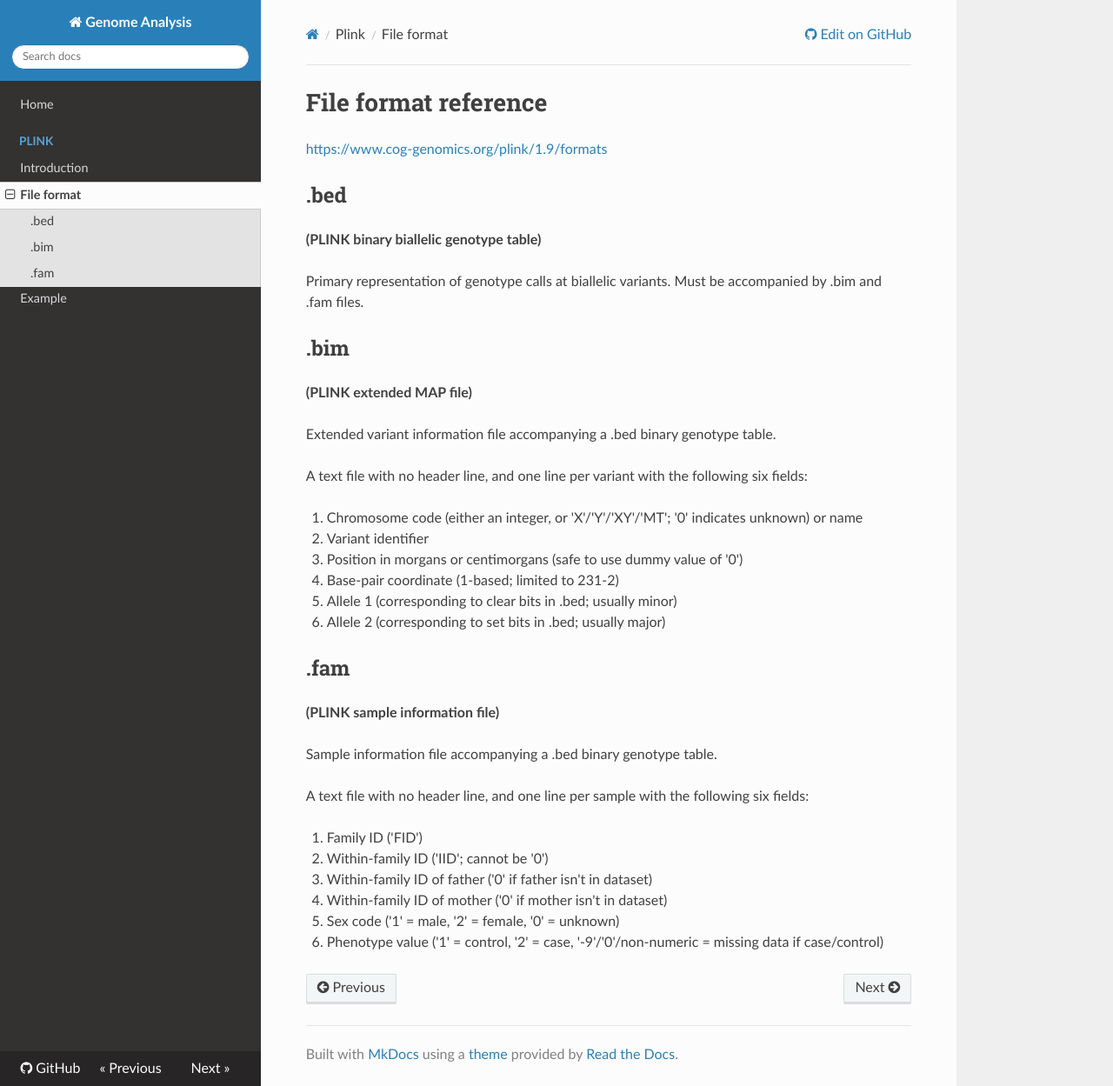
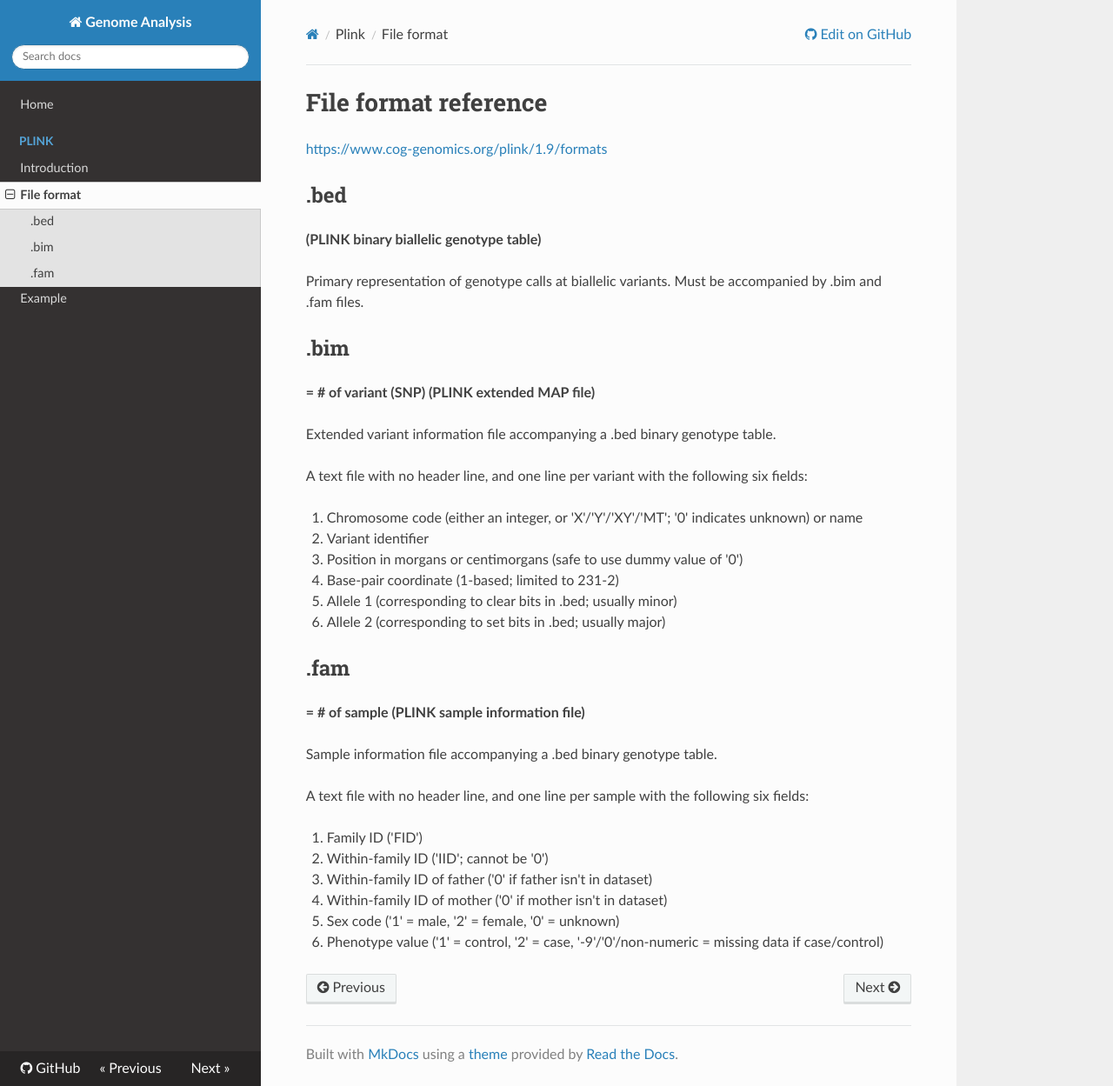
Before and after one commit to WonyoungCho/plink, an MkDocs documentation site: the page built from docs/plink_fmt.md, in a window 1280 px wide and 1249 px high. Shown: the whole window at 87% size. Built offline with MkDocs 1.6.1, drawn with Linux system fonts in a browser that asks for light colours; nearby versions of some CDN libraries; old or Windows-style settings are respelled for this version of MkDocs.

Commit message:
Update plink_fmt.md

```diff
--- a/docs/plink_fmt.md
+++ b/docs/plink_fmt.md
@@ -9,7 +9,7 @@
 
 
 ## .bim
-**(PLINK extended MAP file)**
+**= # of variant (SNP) (PLINK extended MAP file)**
 
 Extended variant information file accompanying a .bed binary genotype table.
 
@@ -23,7 +23,7 @@
 1. Allele 2 (corresponding to set bits in .bed; usually major)
 
 ## .fam
-**(PLINK sample information file)**
+**= # of sample (PLINK sample information file)**
 
 Sample information file accompanying a .bed binary genotype table.
 
```
